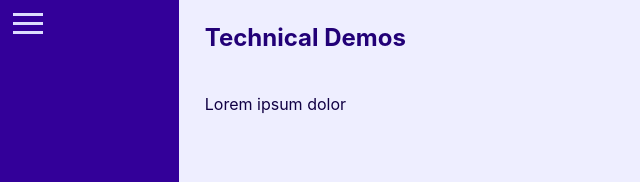
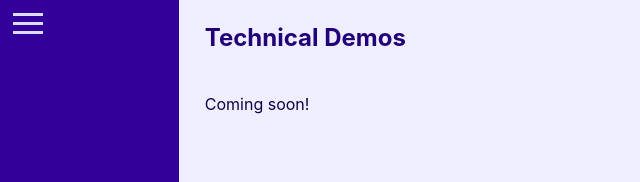
Before and after one commit to michaelklassen02/portfolio-website, a React (Vite) app: page /technicaldemos in a window 1280 px wide. Shown: the top 182 px of the page, without its empty margins (0-640 px from the left). Built offline with nearby package versions, Linux system fonts and the light colour scheme.

Commit message:
text update

```diff
--- a/src/components/TechnicalDemos.tsx
+++ b/src/components/TechnicalDemos.tsx
@@ -7,7 +7,7 @@ export default function TechnicalDemos () {
                 Technical Demos
             </h2>
             <p>
-                Lorem ipsum dolor
+                Coming soon!
             </p>
         </div>
     )
```
